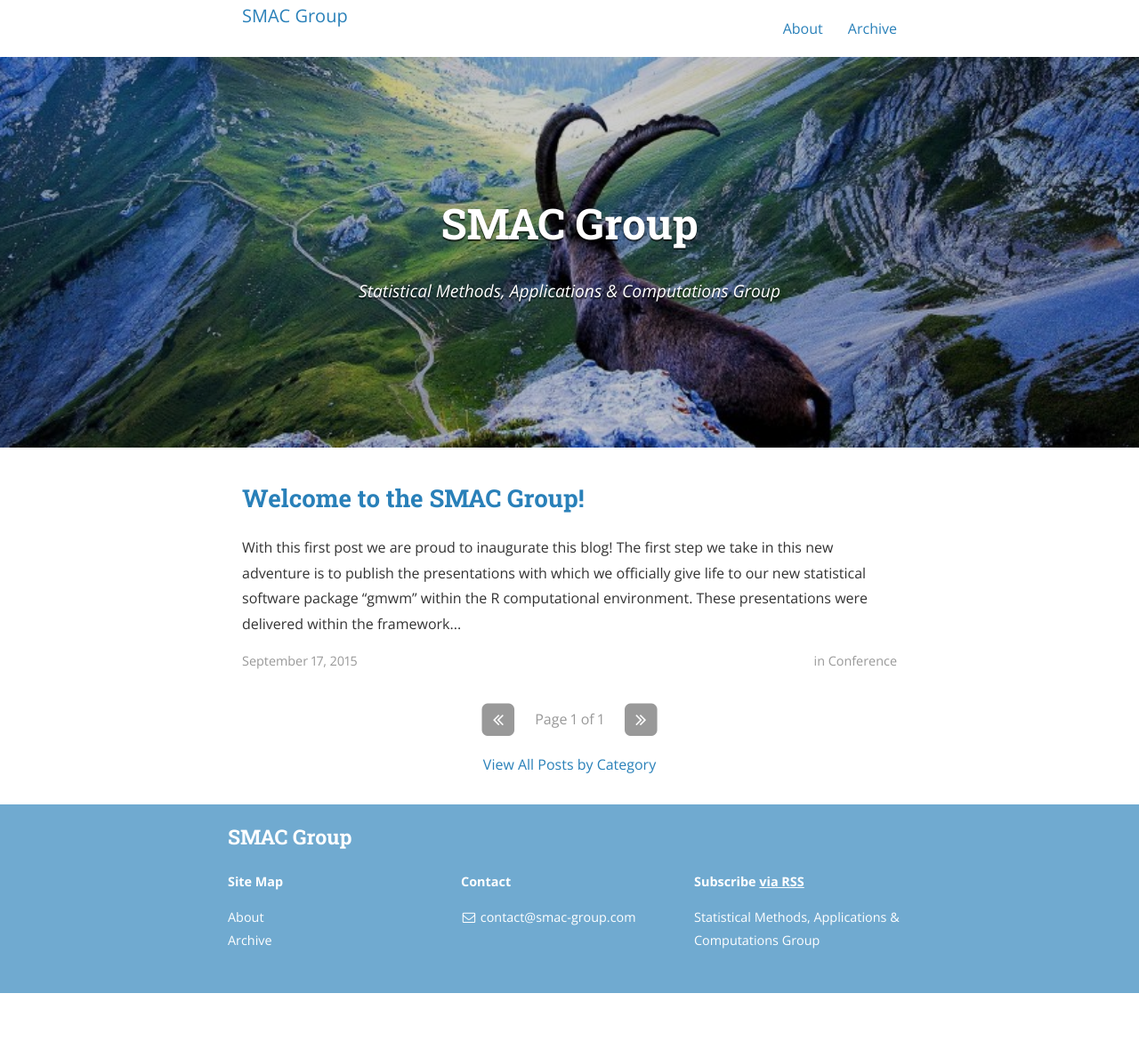
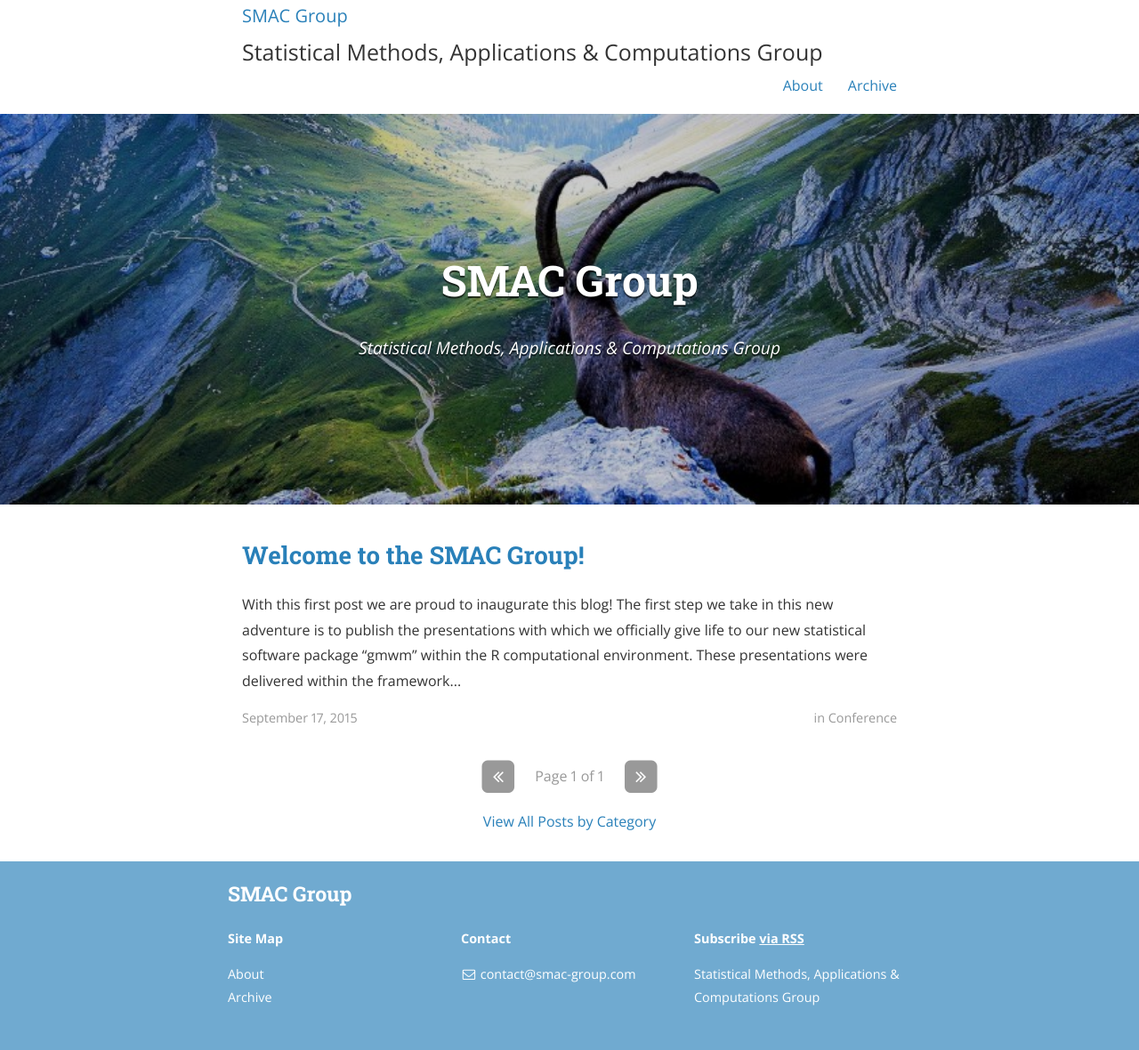
Before and after one commit to SMAC-Group/smac-group.github.io, a Jekyll site: the page built from index.html, in a window 1280 px wide. Shown: the whole page at 89% size. Built offline with Jekyll 4.4.1, drawn with Linux system fonts in a browser that asks for light colours; nearby versions of some CDN libraries; the list of posts is cut into pages by our own code; a style sheet for code colours, icons or effects is not loaded; before the commit the page ends 1116 px from its top, so only the background shows below that.

Commit message:
Added explanation of acronym...

```diff
--- a/_includes/header.html
+++ b/_includes/header.html
@@ -1,12 +1,10 @@
 <header class="navigation" role="banner">
   <div class="navigation-wrapper">
-    <a href="{{ site.baseurl }}" class="logo">
-    	{% if site.logo %}
-      <img src="{{ site.logo | prepend: site.baseurl }}" alt="{{ site.title }}">
-      {% else %}
-      <span>{{ site.title }}</span>
-      {% endif %}
-    </a>
+    <span class="logo">
+      <span><a a href="{{ site.baseurl }}">{{ site.title }}</a> <br />
+          <span class="nav-link">Statistical Methods, Applications &amp; Computations Group</span>
+        </span>
+    </span>
     <a href="javascript:void(0)" class="navigation-menu-button" id="js-mobile-menu">
     	<i class="fa fa-bars"></i>
     </a>
```
